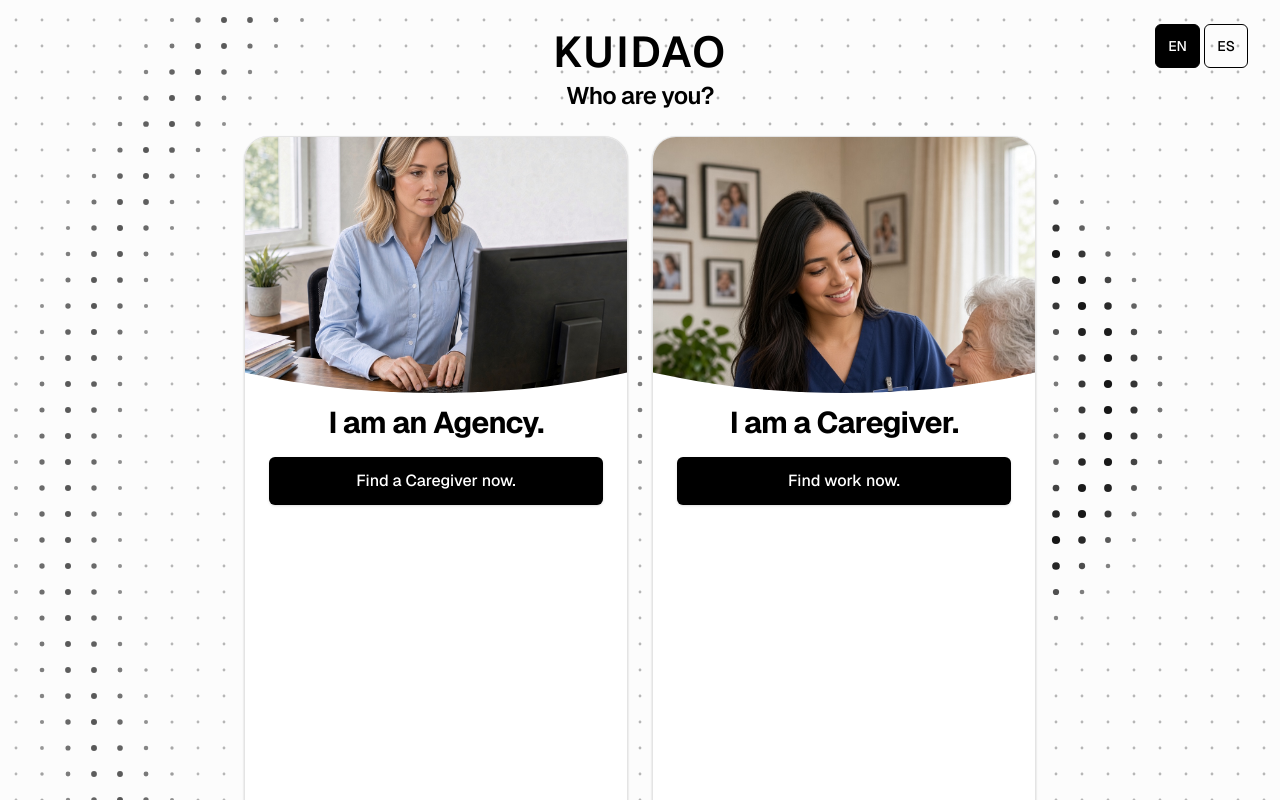
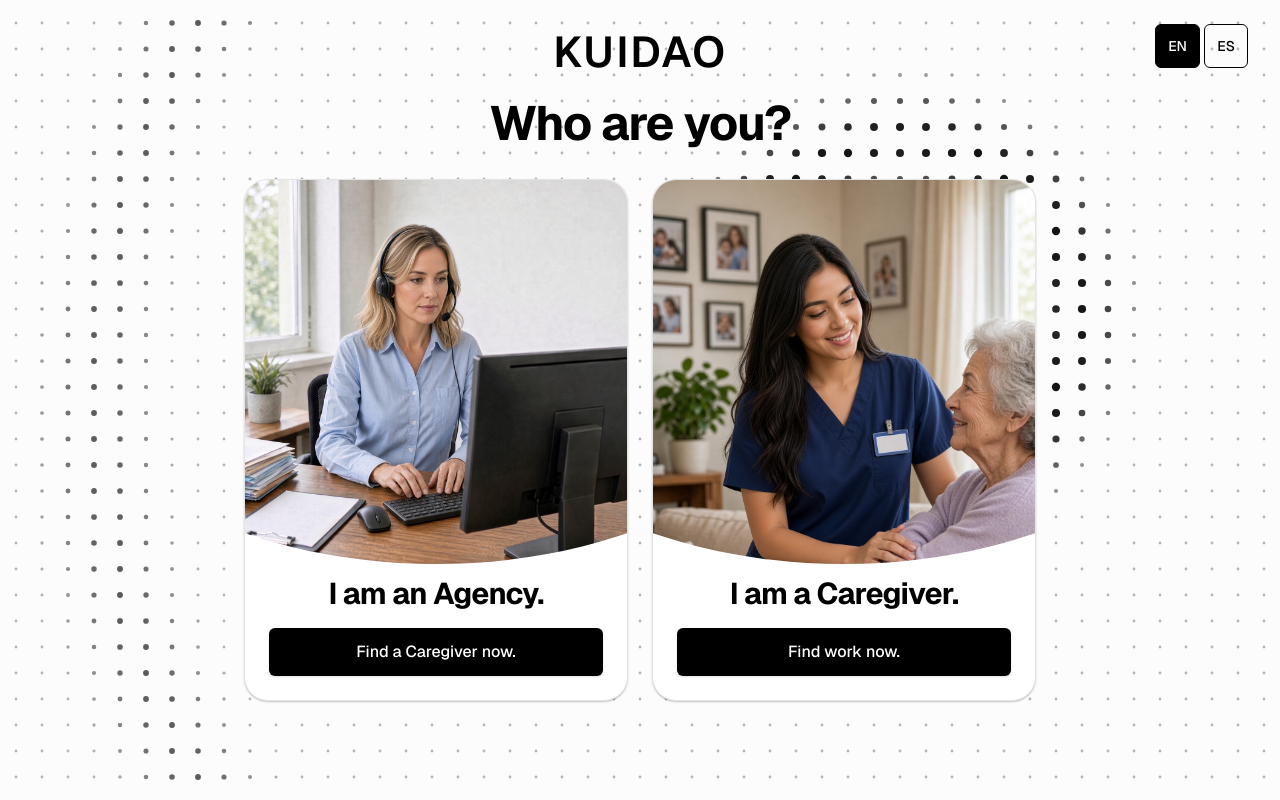
Before and after one commit to romaniantwinkie/kuida, a Next.js app: page / in a window 1280 px wide. Shown: the top 800 px of the page. Built offline with nearby package versions, Linux system fonts and the light colour scheme.

Commit message:
Fit each welcome tile to its photo, title, and button.
The curved image is taller, the empty area under the button is gone, and Who are you? is larger than the card titles.

Co-authored-by: romaniantwinkie <romaniantwinkie@users.noreply.github.com>

```diff
--- a/src/app/page.tsx
+++ b/src/app/page.tsx
@@ -11,8 +11,7 @@ export default function Home() {
   const { t } = useI18n();
   const router = useRouter();
 
-  const tile =
-    "aspect-[384/812] w-full max-w-sm shrink-0 min-[880px]:w-96";
+  const tile = "w-full max-w-sm shrink-0 min-[880px]:w-96";
 
   return (
     <SonarGrid interactive className="min-h-dvh bg-background text-foreground">
@@ -29,7 +28,7 @@ export default function Home() {
         </header>
         <div className="flex min-h-dvh flex-col items-center justify-center px-5 py-20">
           <div className="flex w-full flex-col items-center">
-            <h1 className="mb-5 text-center text-xl font-semibold tracking-tight text-foreground sm:mb-6 sm:text-2xl">
+            <h1 className="mb-6 text-center text-5xl font-bold tracking-tight text-foreground sm:mb-8">
               {t.home.title}
             </h1>
             <div className="flex w-full flex-col items-center justify-center gap-6 min-[880px]:w-auto min-[880px]:flex-row">
--- a/src/components/ui/welcome-screen.tsx
+++ b/src/components/ui/welcome-screen.tsx
@@ -72,7 +72,7 @@ export const WelcomeScreen: React.FC<WelcomeScreenProps> = ({
 
   return (
     <div className={cn("welcome-tile relative rounded-3xl", className)}>
-      <div className="flex h-full w-full flex-col items-start overflow-hidden rounded-3xl border border-border bg-card text-card-foreground shadow-sm">
+      <div className="flex w-full flex-col items-start overflow-hidden rounded-3xl border border-border bg-card text-card-foreground shadow-sm">
       <motion.div
         className="relative w-full shrink-0"
         initial="hidden"
@@ -82,7 +82,7 @@ export const WelcomeScreen: React.FC<WelcomeScreenProps> = ({
         <img
           src={imageUrl}
           alt={imageAlt}
-          className="h-56 w-full object-cover sm:h-64"
+          className="h-80 w-full object-cover sm:h-96"
           style={{
             clipPath: "ellipse(100% 60% at 50% 40%)",
             objectPosition: imagePosition,
```
